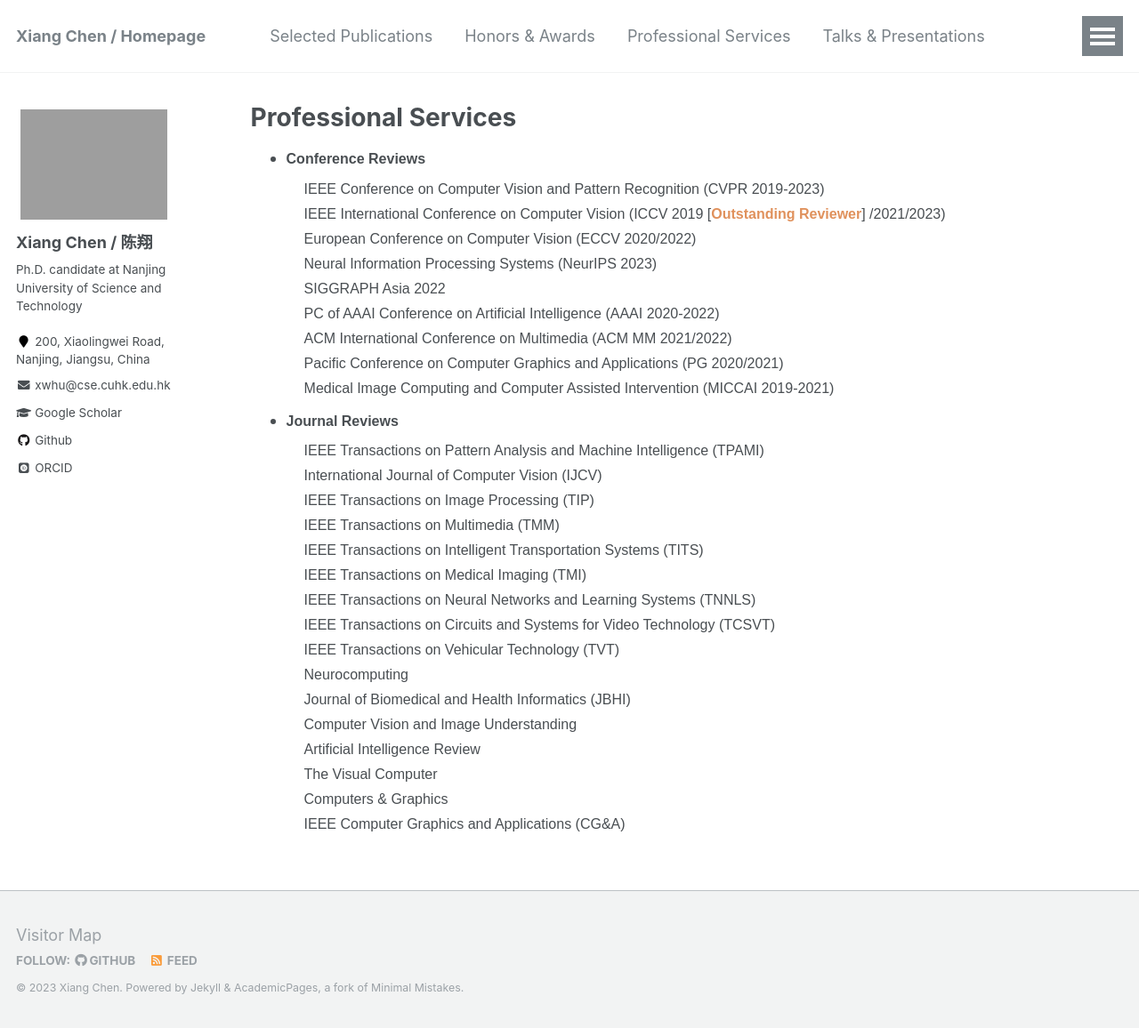
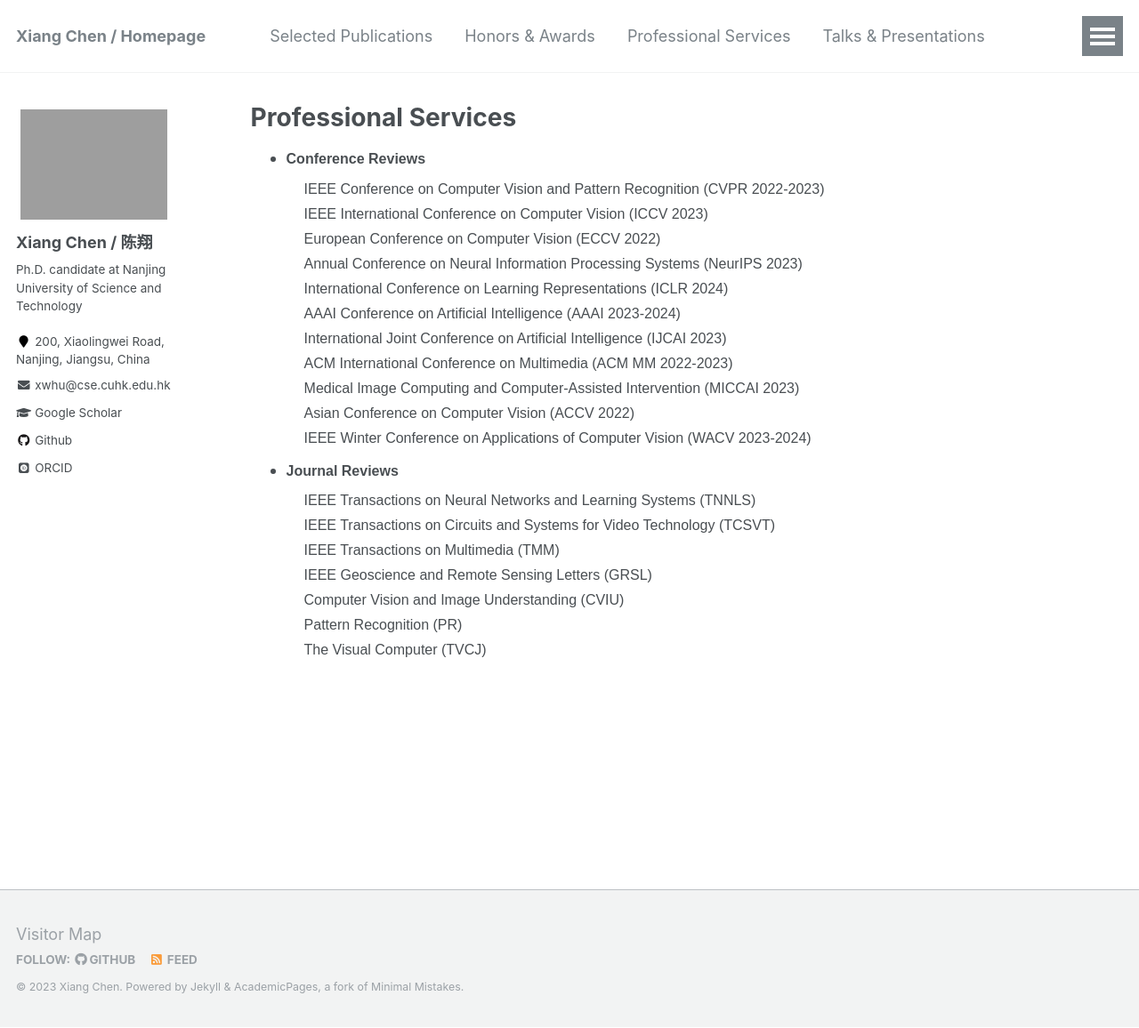
Before and after one commit to cschenxiang/cschenxiang.github.io, a Jekyll site: the page built from _pages/services.html, in a window 1280 px wide and 1156 px high. Shown: the whole window at 89% size. Built offline with Jekyll 4.4.1, drawn with Linux system fonts in a browser that asks for light colours; some web fonts are replaced.

Commit message:
Update services.html

```diff
--- a/_pages/services.html
+++ b/_pages/services.html
@@ -10,41 +10,32 @@ author_profile: true
 <li> <p style="margin-left: 0px; line-height: 120%; margin-top: 8px; margin-bottom: 8px;"><font face="Arial" size="3"><meta charset="utf-8">
 <strong>  Conference Reviews </strong> <br> </font> </p>
 <p style="margin-left: 20px; line-height: 150%; margin-top: 8px; margin-bottom: 8px;"><font face="Arial" size="3"><meta charset="utf-8">
-		IEEE Conference on Computer Vision and Pattern Recognition (CVPR 2019-2023) <br>
-		IEEE International Conference on Computer Vision (ICCV 2019 [<span style="color:rgb(224, 145, 92)"><b>Outstanding Reviewer</b></span>] /2021/2023) <br>
-		European Conference on Computer Vision (ECCV 2020/2022) <br>
-		Neural Information Processing Systems (NeurIPS 2023) <br>
-		SIGGRAPH Asia 2022  <br>
-	        PC of AAAI Conference on Artificial Intelligence (AAAI 2020-2022) <br>
-	        ACM International Conference on Multimedia (ACM MM 2021/2022) <br>
-	        Pacific Conference on Computer Graphics and Applications (PG 2020/2021) <br>
-	        Medical Image Computing and Computer Assisted Intervention (MICCAI 2019-2021)<br>
+IEEE Conference on Computer Vision and Pattern Recognition (CVPR 2022-2023) <br>
+IEEE International Conference on Computer Vision (ICCV 2023) </br>
+European Conference on Computer Vision (ECCV 2022) </br>
+Annual Conference on Neural Information Processing Systems (NeurIPS 2023) </br>
+International Conference on Learning Representations (ICLR 2024)</br>
+AAAI Conference on Artificial Intelligence (AAAI 2023-2024) </br>
+International Joint Conference on Artificial Intelligence (IJCAI 2023) </br>
+ACM International Conference on Multimedia (ACM MM 2022-2023) </br>
+Medical Image Computing and Computer-Assisted Intervention (MICCAI 2023) </br>
+Asian Conference on Computer Vision (ACCV 2022) </br>
+IEEE Winter Conference on Applications of Computer Vision (WACV 2023-2024)</br>
+</font> </p>
+</li>
 
-	      </font> </p>
-
-         </li>
 
 <li> <p style="margin-left: 0px; line-height: 120%; margin-top: 8px; margin-bottom: 8px;"><font face="Arial" size="3"><meta charset="utf-8">
 <strong> Journal Reviews </strong> <br> </font> </p>
 <p style="margin-left: 20px; line-height: 150%; margin-top: 8px; margin-bottom: 8px;"><font face="Arial" size="3"><meta charset="utf-8">
-                IEEE Transactions on Pattern Analysis and Machine Intelligence (TPAMI)<br>
-		International Journal of Computer Vision (IJCV) <br>
- 		IEEE Transactions on Image Processing (TIP) <br>
-		IEEE Transactions on Multimedia (TMM) <br>
-		IEEE Transactions on Intelligent Transportation Systems (TITS) <br>
-		IEEE Transactions on Medical Imaging (TMI) <br>
-	        IEEE Transactions on Neural Networks and Learning Systems (TNNLS) <br>
-		IEEE Transactions on Circuits and Systems for Video Technology (TCSVT) <br>
-		IEEE Transactions on Vehicular Technology (TVT) <br>
-		Neurocomputing <br>
-		Journal of Biomedical and Health Informatics (JBHI) <br>
-                Computer Vision and Image Understanding <br>
-		Artificial Intelligence Review <br>
-		The Visual Computer <br>
-		Computers & Graphics <br>
-		IEEE Computer Graphics and Applications (CG&A) <br>
-	      </font> </p>
-
+IEEE Transactions on Neural Networks and Learning Systems (TNNLS) </br>
+IEEE Transactions on Circuits and Systems for Video Technology (TCSVT) </br>
+IEEE Transactions on Multimedia (TMM) </br>
+IEEE Geoscience and Remote Sensing Letters (GRSL) </br>
+Computer Vision and Image Understanding (CVIU) </br>
+Pattern Recognition (PR) </br>
+The Visual Computer (TVCJ) </br>
+</font>
+</p>
 </li>
-
 </ul>
```
Lines whose indentation alone changed are shown as unchanged.
